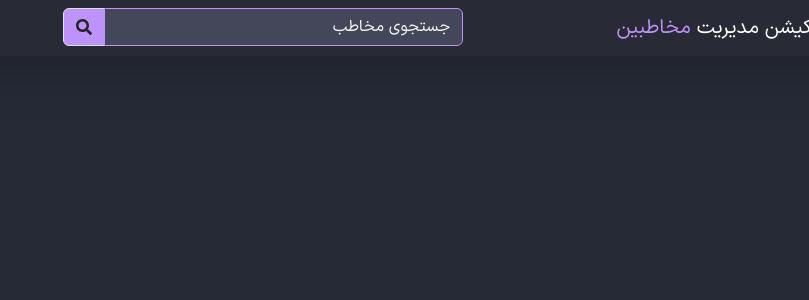
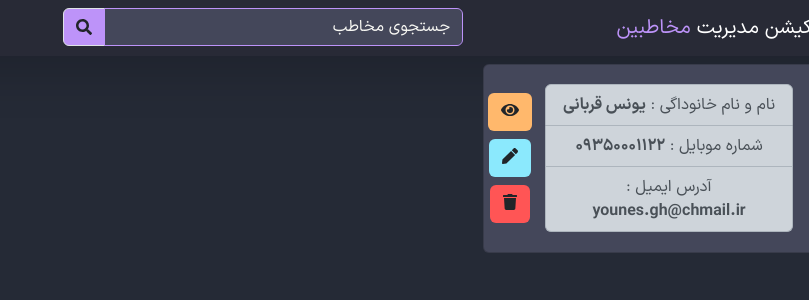
Before and after one commit to pedram-enayati-kashani/r-contact-manager-app, a React (Create React App) app: page / in a window 1280 px wide. Shown: the top 300 px of the page, without its empty margins (471-1280 px from the left). Built offline with nearby package versions, Linux system fonts and the light colour scheme; a web font is replaced by a local one.

Commit message:
add card

```diff
--- a/src/App.js
+++ b/src/App.js
@@ -1,10 +1,12 @@
 import './App.css';
 import Navbar from "./components/Navbar";
+import Contacts from "./components/contact/Contacts";
 
 const App = ()=>{
   return (
     <div className="App">
       <Navbar/>
+        <Contacts />
     </div>
   );
 }
--- /dev/null
+++ b/src/components/contact/Contact.jsx
@@ -0,0 +1,69 @@
+import {CURRENTLINE, CYAN, ORANGE, PURPLE, RED} from "../../helpers/colors";
+
+const Contact = () =>{
+    return (
+        <div className="col-md-6">
+            <div style={{backgroundColor: CURRENTLINE}} className="card my-2">
+                <div className="card-body">
+                    <div className="row align-items-center d-flex justify-content-around">
+                        <div className="col-md-4 col-sm-4">
+                            <img
+                                src="https://via.placeholder.com/200"
+                                alt=""
+                                style={{border: `1px solid ${PURPLE}`}}
+                                className="img-fluid rounded"
+                            />
+                        </div>
+                        <div className="col-md-7 col-sm-7">
+                            <ul className="list-group">
+                                <li className="list-group-item list-group-item-dark">
+                                    نام و نام خانوداگی :{"  "}
+                                    <span className="fw-bold">
+                    یونس قربانی
+                  </span>
+                                </li>
+
+                                <li className="list-group-item list-group-item-dark">
+                                    شماره موبایل :{"  "}
+                                    <span className="fw-bold">
+                    09350001122
+                  </span>
+                                </li>
+
+                                <li className="list-group-item list-group-item-dark">
+                                    آدرس ایمیل :{"  "}
+                                    <span className="fw-bold">
+                    younes.gh@chmail.ir
+                  </span>
+                                </li>
+                            </ul>
+                        </div>
+                        <div className="col-md-1 col-sm-1 d-flex flex-column align-items-center">
+                            <button
+                                className="btn my-1"
+                                style={{backgroundColor: ORANGE}}
+                            >
+                                <i className="fa fa-eye"/>
+                            </button>
+
+                            <button
+                                className="btn my-1"
+                                style={{backgroundColor: CYAN}}
+                            >
+                                <i className="fa fa-pen"/>
+                            </button>
+                            <button
+                                className="btn my-1"
+                                style={{backgroundColor: RED}}
+                            >
+                                <i className="fa fa-trash"/>
+                            </button>
+                        </div>
+                    </div>
+                </div>
+            </div>
+        </div>
+    );
+}
+
+export default Contact;
--- /dev/null
+++ b/src/components/contact/Contacts.jsx
@@ -0,0 +1,14 @@
+import Contact from "./Contact";
+
+const Contacts = () => {
+    return (
+        <section className="container">
+            <div className="row">
+                {/* contact */}
+                <Contact/>
+            </div>
+        </section>
+    );
+};
+
+export default Contacts;
```
